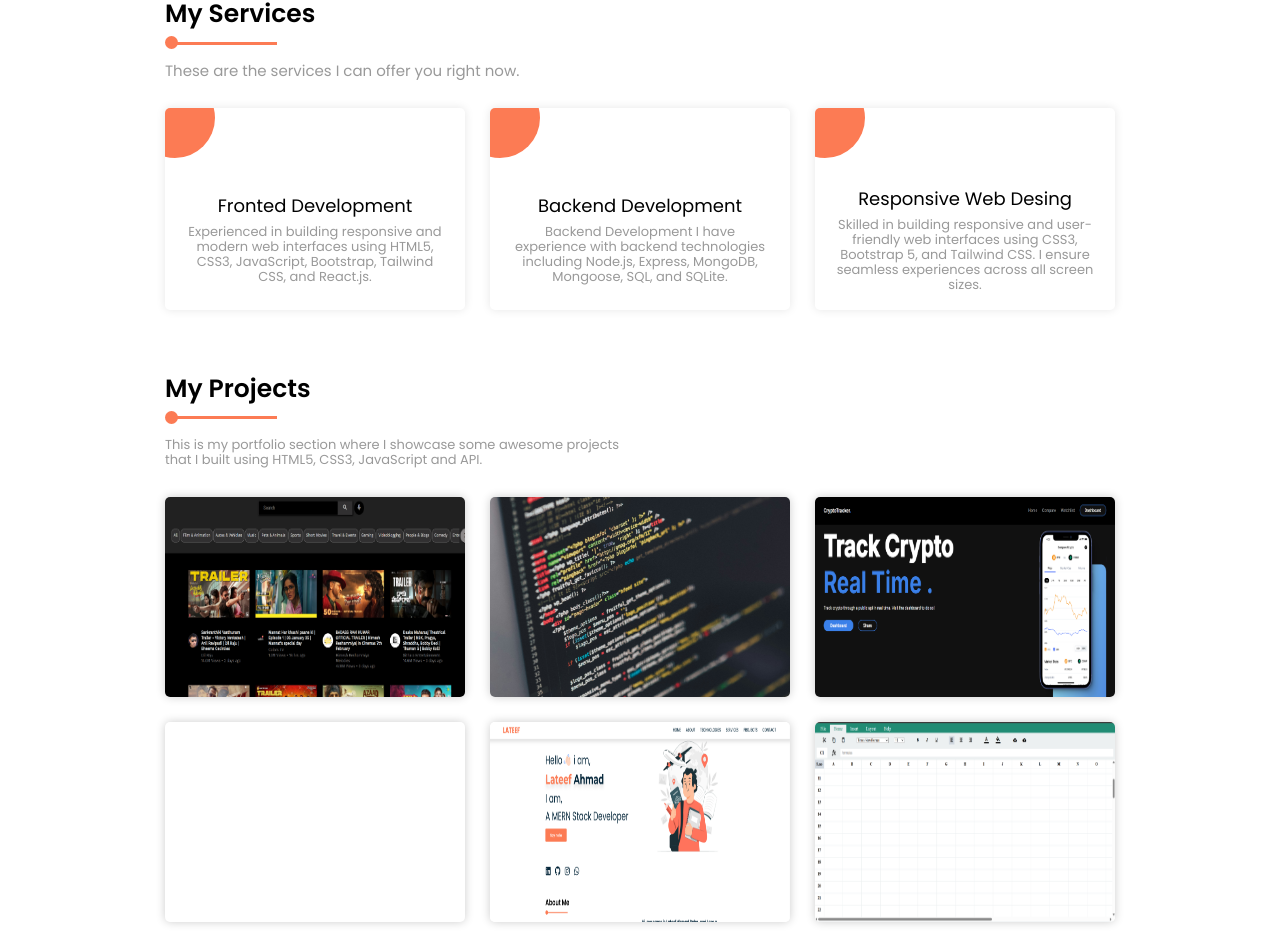
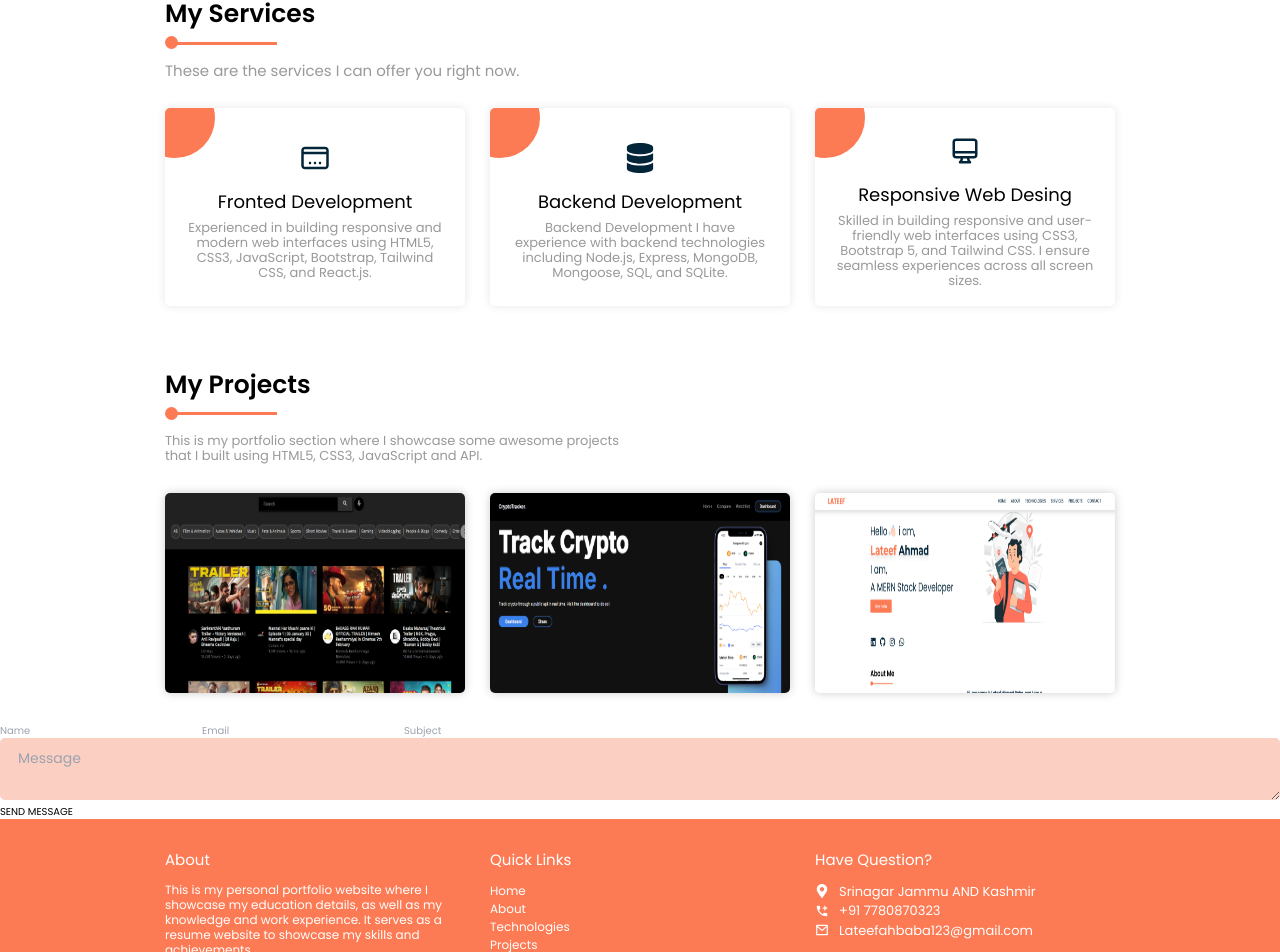
Before and after one commit to Mohdlateef/myportfolio, a React (Vite) app: page / in a window 1280 px wide. Shown: the part 1018-1970 px from the top of the page. Built offline with nearby package versions, Linux system fonts and the light colour scheme.

Commit message:
refactor services

```diff
--- a/src/App.css
+++ b/src/App.css
@@ -1027,3 +1027,8 @@ textarea {
     width: 100%;
   }
 }
+
+.footer_icons {
+  display: flex;
+  align-items: center;
+}
--- a/src/components/Footer.tsx
+++ b/src/components/Footer.tsx
@@ -24,20 +24,20 @@ export default function Footer() {
 
                 <div className="connect">
                     <h3>Have Question?</h3>
-                    <div>
+                    <div className="footer_icons">
                         <span>
                             <FaMapMarkerAlt />
                         </span><a href="#"> Srinagar Jammu AND Kashmir </a>
                     </div>
 
-                    <div>
+                    <div className="footer_icons">
                         <span>
                             <MdAddCall />
                         </span><a href="tel:+917499866920"> +91 7780870323</a>
 
                     </div>
 
-                    <div>
+                    <div className="footer_icons">
                         <span>
                             <RiMailLine />
                         </span><a href="mailto:Lateefahbaba123@gmail.com">Lateefahbaba123@gmail.com</a>
--- a/src/components/MyServices.tsx
+++ b/src/components/MyServices.tsx
@@ -1,3 +1,6 @@
+import { CgDesktop } from "react-icons/cg";
+import { FaDatabase } from "react-icons/fa";
+import { HiOutlineDesktopComputer } from "react-icons/hi";
 
 export default function MyServices() {
     return (
@@ -10,7 +13,7 @@ export default function MyServices() {
             <div className="container grid grid-three-column">
                 <div className="service-box">
                     <div className="content">
-                        <ion-icon name="desktop-outline" class="service-icon"></ion-icon>
+                        < CgDesktop className="service-icon" />
                         <h3>Fronted Development</h3>
                         <p> Experienced in building responsive and modern web interfaces using HTML5, CSS3, JavaScript, Bootstrap, Tailwind CSS, and React.js.</p>
                     </div>
@@ -19,7 +22,7 @@ export default function MyServices() {
 
                 <div className="service-box">
                     <div className="content">
-                        <ion-icon name="code-slash" class="service-icon"></ion-icon>
+                        <FaDatabase className="service-icon" />
                         <h3>Backend Development</h3>
                         <p>Backend Development
                             I have experience with backend technologies including Node.js, Express, MongoDB, Mongoose, SQL, and SQLite.
@@ -30,7 +33,7 @@ export default function MyServices() {
 
                 <div className="service-box">
                     <div className="content">
-                        <ion-icon name="desktop-outline" class="service-icon"></ion-icon>
+                        <HiOutlineDesktopComputer className="service-icon" />
                         <h3>Responsive Web Desing</h3>
                         <p>Skilled in building responsive and user-friendly web interfaces using CSS3, Bootstrap 5, and Tailwind CSS. I ensure seamless experiences across all screen sizes.
 
--- a/src/components/Projects.tsx
+++ b/src/components/Projects.tsx
@@ -1,7 +1,7 @@
 import youtube from "../assets/projects/youtube.png"
 import Portfolio from "../assets/projects/Screenshot 2025-02-07 212407.png";
-import BlogsImg from "../assets/ilya-pavlov-OqtafYT5kTw-unsplash.jpg";
-import GoogleSheet from "../assets/projects/googleSheet.png"
+// import BlogsImg from "../assets/ilya-pavlov-OqtafYT5kTw-unsplash.jpg";
+// import GoogleSheet from "../assets/projects/googleSheet.png"
 import Crypto from "../assets/projects/crypto.png";
 
 export default function Projects() {
@@ -29,7 +29,7 @@ export default function Projects() {
                     </div>
                 </div>
 
-                <div className="project-box">
+                {/* <div className="project-box">
                     <img src={BlogsImg} alt="Blogs image" className="w-full h-full" />
                     <div className="overlay">
                         <h3>BlogsApp</h3>
@@ -37,13 +37,13 @@ export default function Projects() {
                             expenses. Users can add, edit, delete transactions, and view their financial data in the form of
                             charts.</p>
                         <div className="portfolio-links">
-                            {/* <a href="https://financetracker22.netlify.app/" target="_blank"><ion-icon
-                                    name="desktop-outline"></ion-icon></a> */}
-                            {/* <a href="https://github.com/Ajay-Chaudhari01001/Financely" target="_blank"><ion-icon
-                                    name="logo-github"></ion-icon></a> */}
+                            <a href="https://financetracker22.netlify.app/" target="_blank"><ion-icon
+                                name="desktop-outline"></ion-icon></a>
+                            <a href="https://github.com/Ajay-Chaudhari01001/Financely" target="_blank"><ion-icon
+                                name="logo-github"></ion-icon></a>
                         </div>
                     </div>
-                </div>
+                </div> */}
 
                 <div className="project-box">
                     <img src={Crypto} alt="hero image" className="w-full h-full" />
@@ -60,20 +60,20 @@ export default function Projects() {
                     </div>
                 </div>
 
-                <div className="project-box">
-                    {/* <img src="images/portfolio/university-min.png" alt="hero image"> */}
+                {/* <div className="project-box">
+                    <img src="images/portfolio/university-min.png" alt="hero image">
                     <div className="overlay">
                         <h3>Hello World University</h3>
                         <p>This is a university website that showcases its courses and facilities. It was built using modern
                             web technologies such as HTML5, CSS3, and JavaScript.</p>
                         <div className="portfolio-links">
-                            {/* <a href="https://helloworlduniversity.netlify.app" target="_blank"><ion-icon
-                                    name="desktop-outline"></ion-icon></a> */}
-                            {/* <a href="https://github.com/Ajay-Chaudhari01001/helloworlduniversity" target="_blank"><ion-icon
-                                    name="logo-github"></ion-icon></a> */}
+                             <a href="https://helloworlduniversity.netlify.app" target="_blank"><ion-icon
+                                    name="desktop-outline"></ion-icon></a>
+                             <a href="https://github.com/Ajay-Chaudhari01001/helloworlduniversity" target="_blank"><ion-icon
+                                    name="logo-github"></ion-icon></a>
                         </div>
                     </div>
-                </div>
+                </div> */}
 
                 <div className="project-box">
                     <img src={Portfolio} alt="hero image" className="w-full h-full" />
@@ -92,7 +92,7 @@ export default function Projects() {
                     </div>
                 </div>
 
-                <div className="project-box">
+                {/* <div className="project-box">
                     <img src={GoogleSheet} alt="hero image" />
                     <div className="overlay">
                         <h3>Online Spreadsheet Editor</h3>
@@ -102,13 +102,13 @@ export default function Projects() {
                         </p>
 
                         <div className="portfolio-links">
-                            {/* <a href="https://githubprofilefinde.netlify.app/" target="_blank"><ion-icon
+                            <a href="https://githubprofilefinde.netlify.app/" target="_blank"><ion-icon
                                 name="desktop-outline" tar></ion-icon></a>
                             <a href="https://github.com/Ajay-Chaudhari01001/30_Days-JS-Projects/tree/master/9%20-%20Github%20Profile%20Searcher"
-                                target="_blank"><ion-icon name="logo-github"></ion-icon></a> */}
+                                target="_blank"><ion-icon name="logo-github"></ion-icon></a>
                         </div>
                     </div>
-                </div>
+                </div> */}
 
             </div>
 
```
Also changed, not shown: index.html (line endings or trailing spaces).
